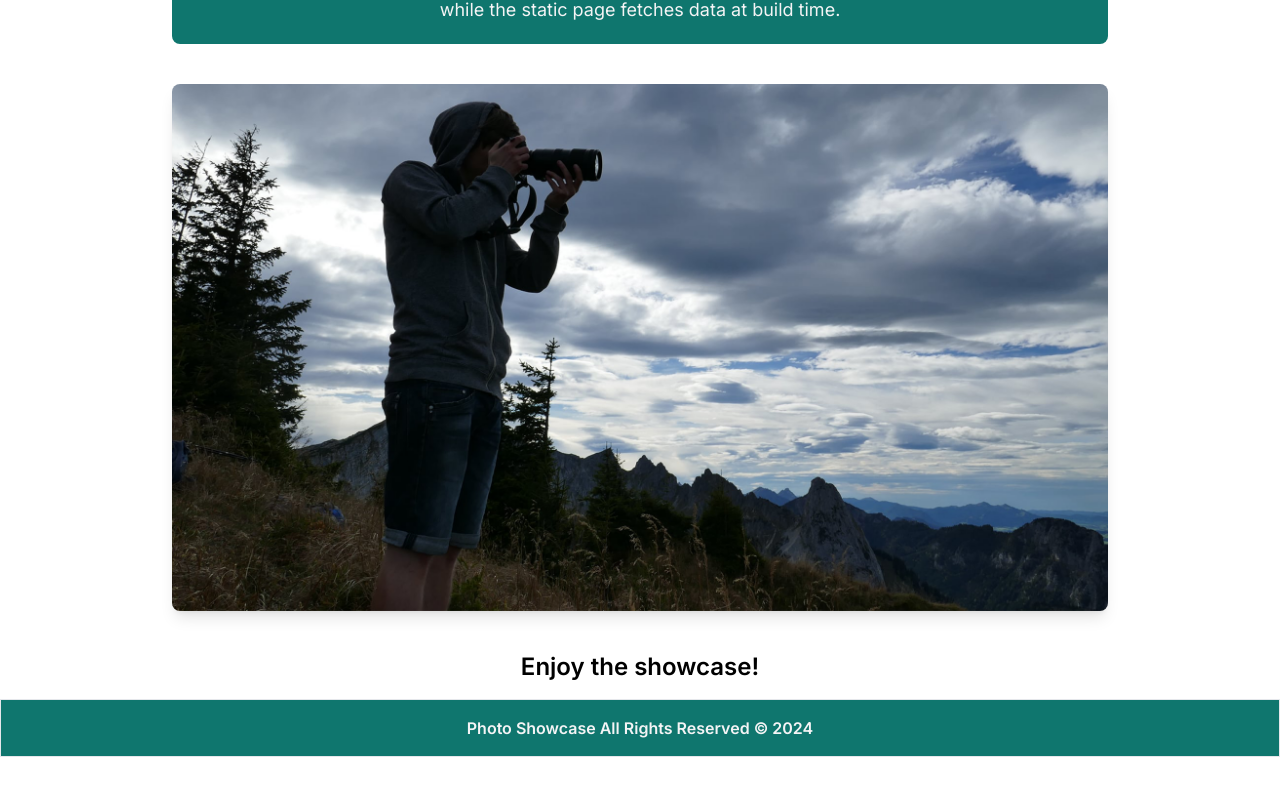
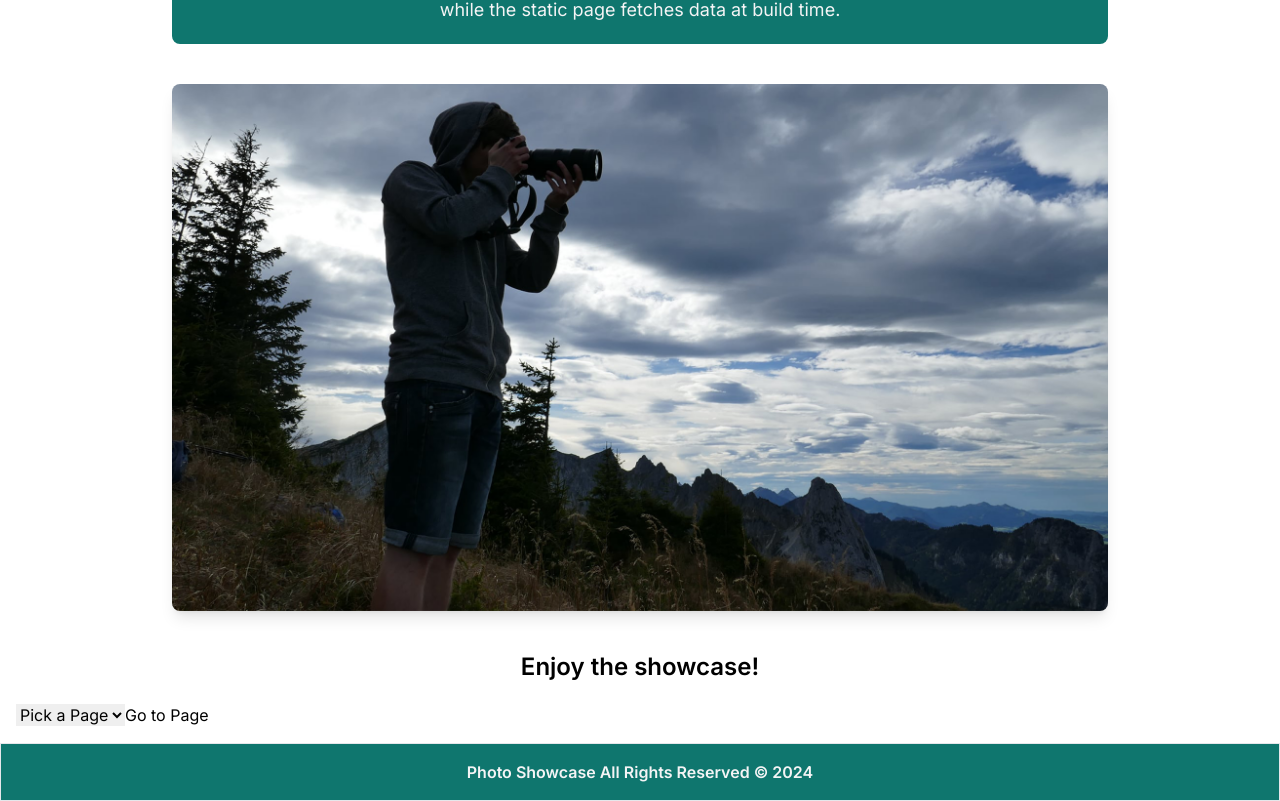
Before and after one commit to acktreptow/photo-showcase, a Next.js app: page / in a window 1280 px wide. Shown: the part 302-1103 px from the top of the page. Before the commit the page ends 1059 px from the top, so only its background shows below. Built offline with nearby package versions, Linux system fonts and the light colour scheme.

Commit message:
add form

```diff
--- a/src/app/page.tsx
+++ b/src/app/page.tsx
@@ -1,7 +1,15 @@
+"use client";
+
 import Image from "next/image";
 import homepageImg from "../../public/images/homepage-photo.png";
+import { useState } from "react";
 
 function Homepage() {
+  const pages = [
+    { name: "Static", urlPath: "/static" },
+    { name: "Dynamic", urlPath: "/dynamic" },
+  ];
+
   return (
     <main className="bg-white container mx-auto flex-grow p-4">
       <h1 className="text-4xl text-center my-10 font-bold">Photo Showcase</h1>
@@ -16,9 +24,19 @@ function Homepage() {
         alt="A man taking photos in nature"
         className="rounded-lg md:w-3/4 mx-auto shadow-lg mb-10"
       />
-      <p className="font-semibold text-center text-2xl">Enjoy the showcase!</p>
+      <p className="font-semibold text-center text-2xl mb-5">
+        Enjoy the showcase!
+      </p>
+      <form>
+        <select>
+          <option>Pick a Page</option>
+          {pages.map((page) => (
+            <option key={page.name}>{page.name}</option>
+          ))}
+        </select>
+        <button type="submit">Go to Page</button>
+      </form>
     </main>
   );
 }
-
 export default Homepage;
```
